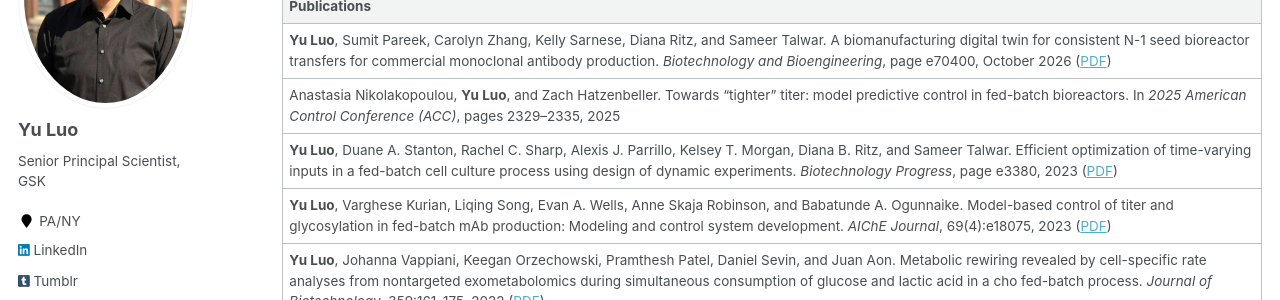
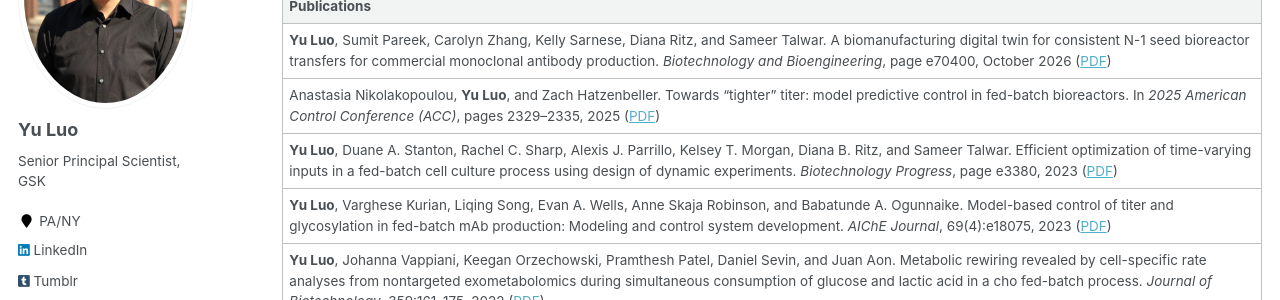
Before and after one commit to l16cn/l16cn.github.io, a Jekyll site: the page built from _pages/experience.md, in a window 1280 px wide and 900 px high, scrolled down 1140 px. Shown: the part 152-452 px from the top of the window. Built offline with Jekyll 4.4.1, drawn with Linux system fonts in a browser that asks for light colours; some web fonts are replaced.

Commit message:
Link ACC 2025 paper PDF in experience page
Co-Authored-By: Claude Sonnet 5.5 <noreply@anthropic.com>

```diff
--- a/_pages/experience.md
+++ b/_pages/experience.md
@@ -47,7 +47,7 @@ _Version: 2026-10-17_ ([PDF](../files/2_cv.pdf))
 |Publications|
 |:-|
 |**Yu Luo**, Sumit Pareek, Carolyn Zhang, Kelly Sarnese, Diana Ritz, and Sameer Talwar. A biomanufacturing digital twin for consistent N-1 seed bioreactor transfers for commercial monoclonal antibody production. _Biotechnology and Bioengineering_, page e70400, October 2026 ([PDF](../files/100699467.pdf))|
-|Anastasia Nikolakopoulou, **Yu Luo**, and Zach Hatzenbeller. Towards “tighter” titer: model predictive control in fed-batch bioreactors. In _2025 American Control Conference (ACC)_, pages 2329–2335, 2025|
+|Anastasia Nikolakopoulou, **Yu Luo**, and Zach Hatzenbeller. Towards “tighter” titer: model predictive control in fed-batch bioreactors. In _2025 American Control Conference (ACC)_, pages 2329–2335, 2025 ([PDF](../files/Towards_tighter_titer_model_predictive_control_in_fed-batch_bioreactors.pdf))|
 |**Yu Luo**, Duane A. Stanton, Rachel C. Sharp, Alexis J. Parrillo, Kelsey T. Morgan, Diana B. Ritz, and Sameer Talwar. Efficient optimization of time-varying inputs in a fed-batch cell culture process using design of dynamic experiments. _Biotechnology Progress_, page e3380, 2023 ([PDF](../files/BiotechnologyProgress2023Luo.pdf))|
 |**Yu Luo**, Varghese Kurian, Liqing Song, Evan A. Wells, Anne Skaja Robinson, and Babatunde A. Ogunnaike. Model-based control of titer and glycosylation in fed-batch mAb production: Modeling and control system development. _AIChE Journal_, 69(4):e18075, 2023 ([PDF](../files/2023_Luo_2023_AIChE_Journal_Model‐based_control_of_titer_and_glycosylation_in_fed-batch_mAb_production_Modeling_and.pdf))|
 |**Yu Luo**, Johanna Vappiani, Keegan Orzechowski, Pramthesh Patel, Daniel Sevin, and Juan Aon. Metabolic rewiring revealed by cell-specific rate analyses from nontargeted exometabolomics during simultaneous consumption of glucose and lactic acid in a cho fed-batch process. _Journal of Biotechnology_, 359:161–175, 2022 ([PDF](../files/1-s2.0-S0168165622002413-main.pdf))|
```
